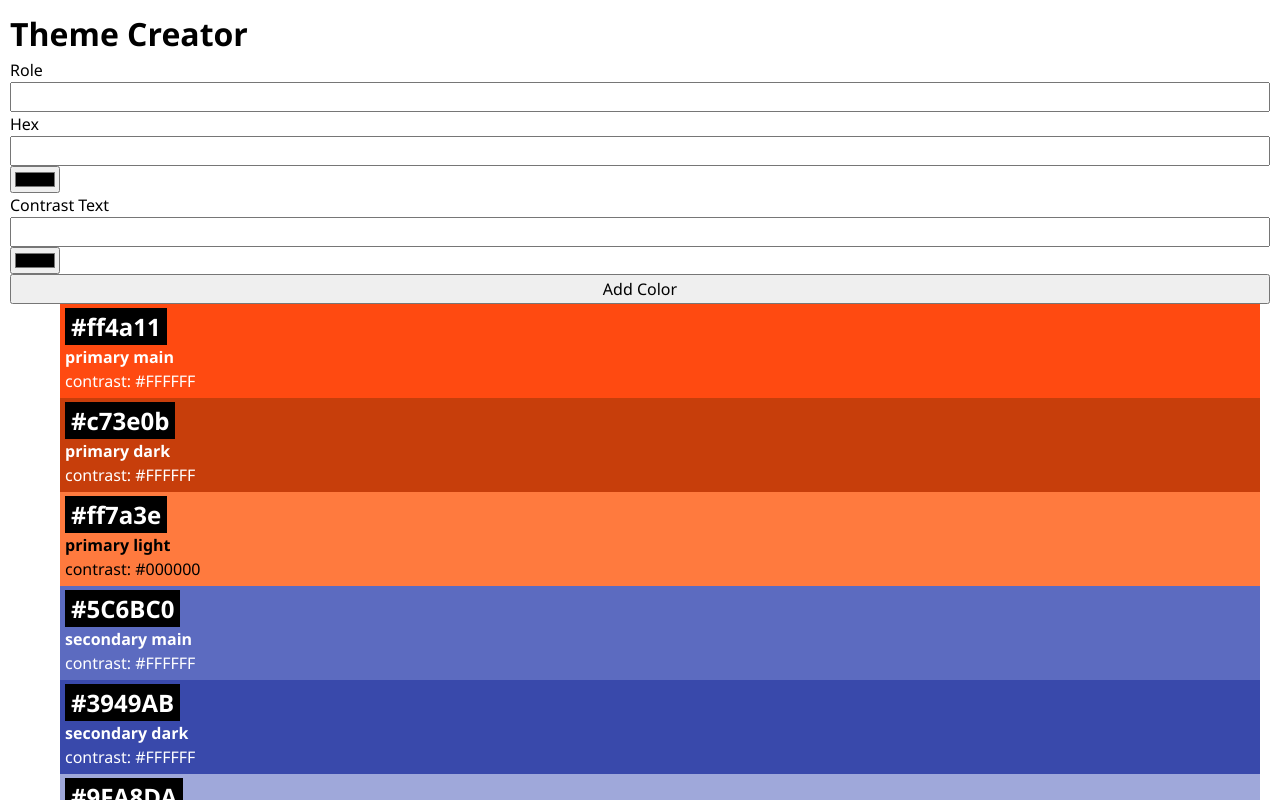
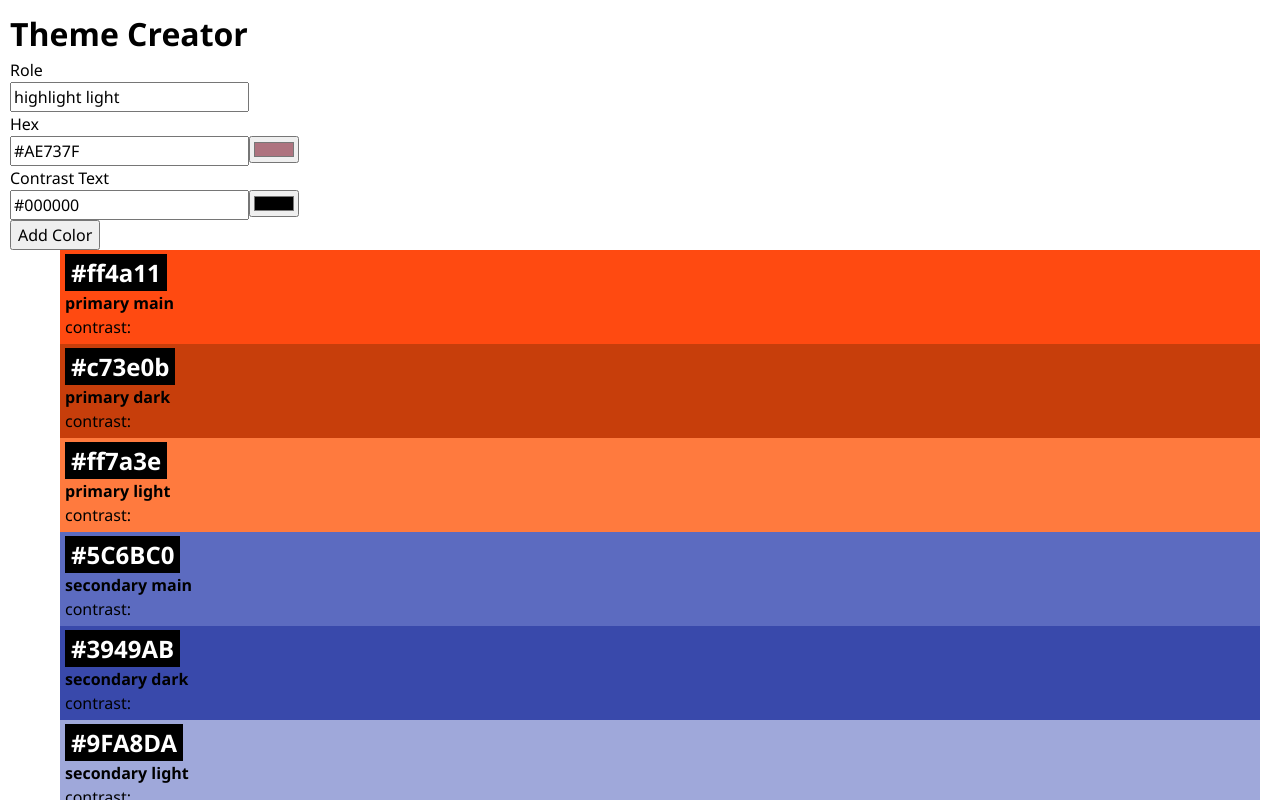
Before and after one commit to melanie-adler/recap-project-4, a React (Vite) app: page / in a window 1280 px wide. Shown: the top 800 px of the page. Built offline with nearby package versions, Linux system fonts and the light colour scheme.

Commit message:
add ColorForm and ColorInput

```diff
--- a/package.json
+++ b/package.json
@@ -14,7 +14,8 @@
     "@octokit/rest": "^20.1.0",
     "dotenv": "^16.4.5",
     "react": "^18.2.0",
-    "react-dom": "^18.2.0"
+    "react-dom": "^18.2.0",
+    "uid": "^2.0.2"
   },
   "devDependencies": {
     "@types/react": "^18.2.66",
--- a/src/App.jsx
+++ b/src/App.jsx
@@ -2,14 +2,23 @@ import { initialColors } from "./lib/colors";
 import Color from "./Components/Color/Color";
 import "./App.css";
 import ColorForm from "./Components/ColorForm/ColorForm";
+import { useState } from "react";
+import { uid } from "uid";
 
 function App() {
+  const [colors, setColors] = useState(initialColors);
+
+  function handleNewColor(newColor) {
+    const colorWithId = { id: uid(), ...newColor };
+    setColors([colorWithId, ...colors]);
+  }
+
   return (
     <>
       <h1>Theme Creator</h1>
-      <ColorForm />
+      <ColorForm onSubmitColor={handleNewColor} />
       <ul>
-        {initialColors.map((color) => {
+        {colors.map((color) => {
           return (
             <li key={color.id} className="color-list">
               <Color color={color} />
--- a/src/Components/Color/Color.jsx
+++ b/src/Components/Color/Color.jsx
@@ -4,13 +4,13 @@ export default function Color({ color }) {
   return (
     <div
       className="color-card"
-      style={{ background: color.hex, color: color.contrastText }}
+      style={{ background: color.hex, color: color.contrast }}
     >
       <h2 className="color-card-headline">{color.hex}</h2>
       <p>
         <b>{color.role}</b>
       </p>
-      <p>contrast: {color.contrastText}</p>
+      <p>contrast: {color.contrast}</p>
     </div>
   );
 }
--- a/src/Components/ColorForm/ColorForm.jsx
+++ b/src/Components/ColorForm/ColorForm.jsx
@@ -1,26 +1,43 @@
+import ColorInput from "../ColorInput/ColorInput";
 import "./ColorForm.css";
 
-export default function ColorForm() {
+export default function ColorForm({
+  onSubmitColor,
+  initialData = {
+    role: "highlight light",
+    hex: "#AE737F",
+    contrast: "#000000",
+  },
+}) {
   function handleSubmit(event) {
     event.preventDefault();
 
     const formData = new FormData(event.target);
     const data = Object.fromEntries(formData);
 
-    console.log(data);
+    onSubmitColor(data);
   }
 
   return (
     <>
-      <form className="form-container" onSubmit={handleSubmit}>
+      <form onSubmit={handleSubmit}>
         <label htmlFor="role">Role</label>
-        <input type="text" name="role" id="role"></input>
+        <br />
+        <input
+          type="text"
+          name="role"
+          id="role"
+          defaultValue={initialData.role}
+        ></input>
+        <br />
         <label htmlFor="hex">Hex</label>
-        <input type="text" name="hex" id="hex"></input>
-        <input type="color" name="hex-color" id="hex-color"></input>
+        <br />
+        <ColorInput id="hex" defaultValue={initialData.hex} />
+        <br />
         <label htmlFor="contrast">Contrast Text</label>
-        <input type="text" name="contrast" id="contrast"></input>
-        <input type="color" name="contrast-color" id="contrast-color"></input>
+        <br />
+        <ColorInput id="contrast" defaultValue={initialData.contrast} />
+        <br />
         <button type="submit">Add Color</button>
       </form>
     </>
--- /dev/null
+++ b/src/Components/ColorInput/ColorInput.jsx
@@ -0,0 +1,22 @@
+import { useState } from "react";
+
+export default function ColorInput({ id, defaultValue }) {
+  const [InputValue, setInputValue] = useState(defaultValue);
+
+  function handleInputValue(event) {
+    setInputValue(event.target.value);
+  }
+
+  return (
+    <>
+      <input
+        type="text"
+        id={id}
+        name={id}
+        value={InputValue}
+        onChange={handleInputValue}
+      />
+      <input type="color" value={InputValue} onChange={handleInputValue} />
+    </>
+  );
+}
```
Also changed, not shown: src/Components/ColorInput/ColorInput.css (added), 1 other file (tests, documents, lock files or other folders).
